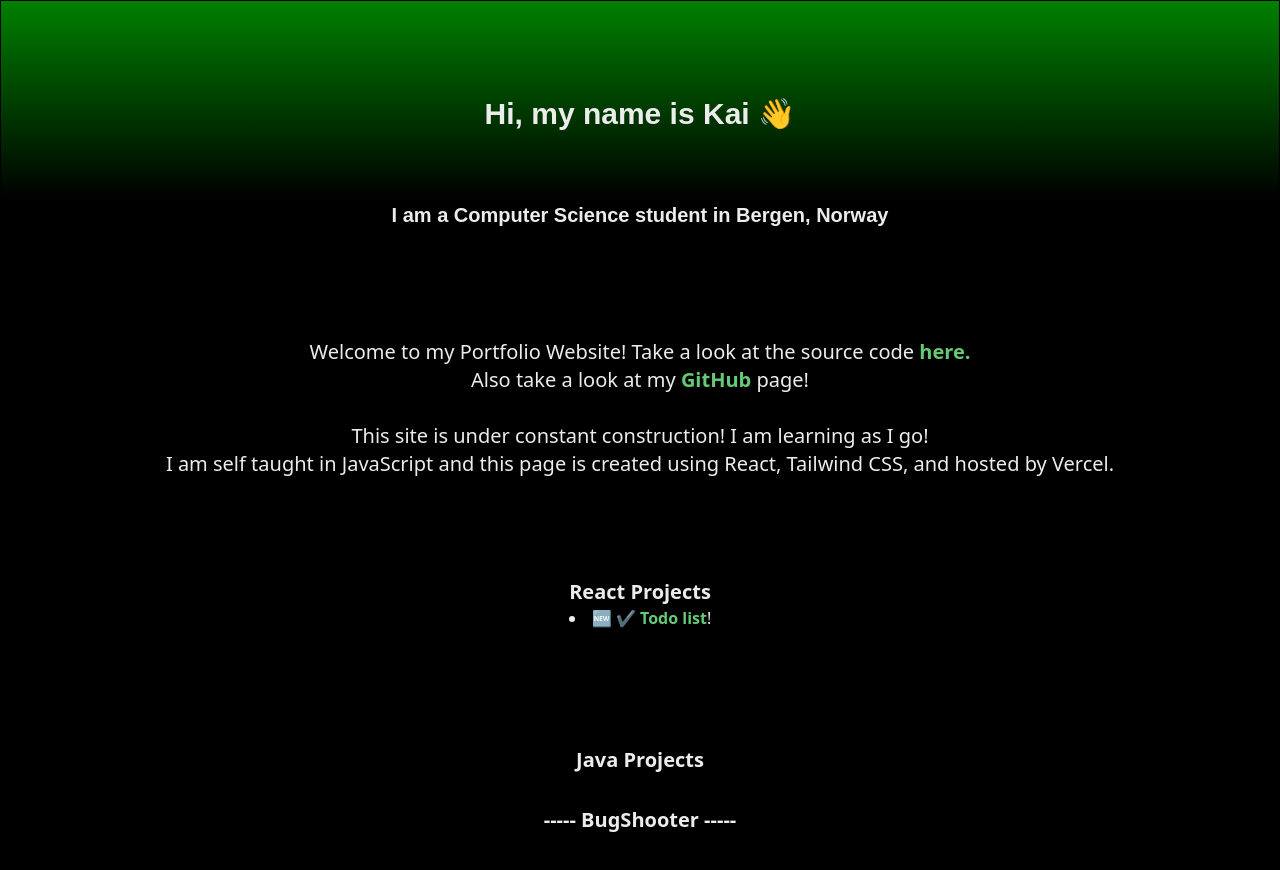
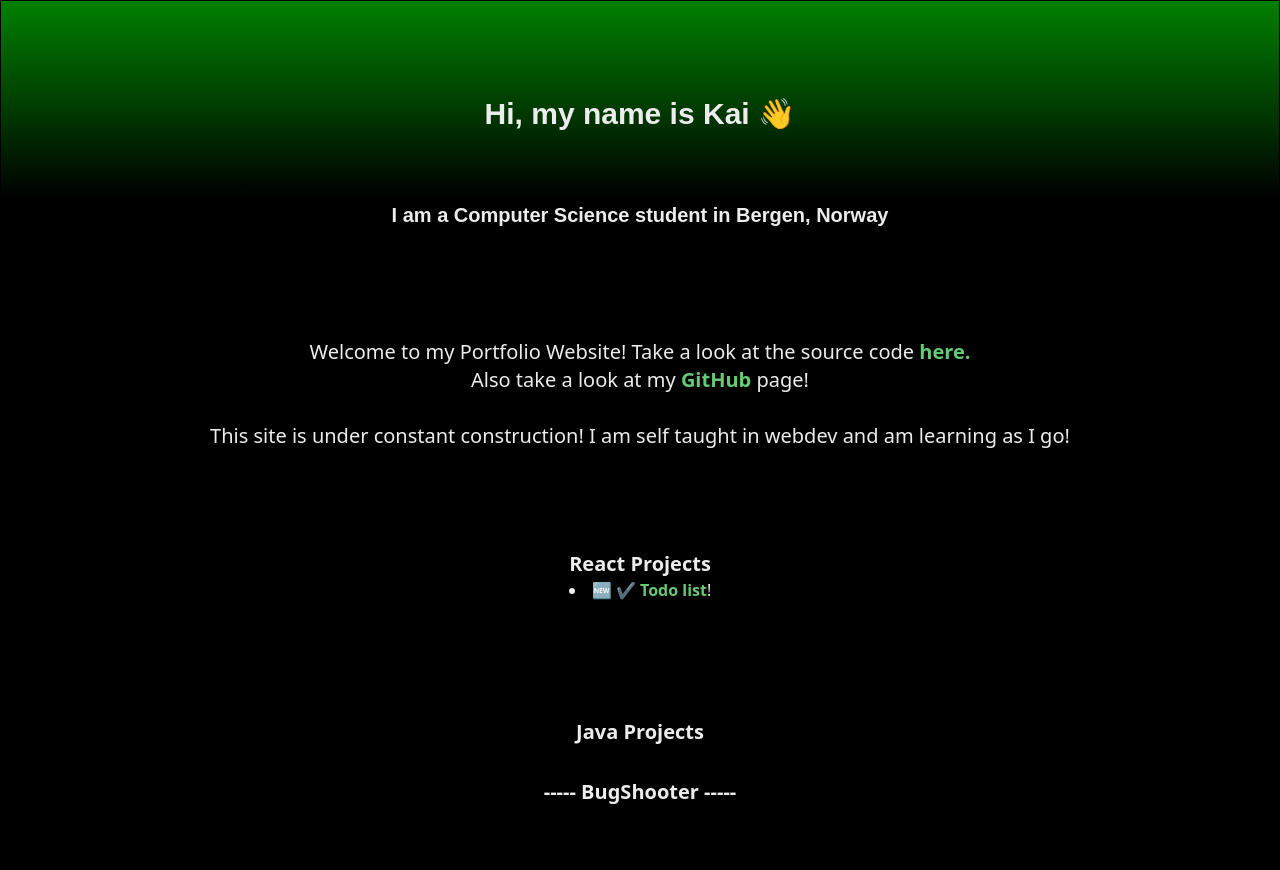
Before and after one commit to echo-webkom/how-to-sideprosjekt-workshop, a Next.js app: page / in a window 1280 px wide. Shown: the top 870 px of the page. Built offline with nearby package versions, Linux system fonts and the light colour scheme; grey boxes are pictures that could not be loaded.

Commit message:
edit front page

```diff
--- a/src/app/Introduction.tsx
+++ b/src/app/Introduction.tsx
@@ -14,8 +14,8 @@ export default function Introduction() {
           <a href="https://github.com/KWaloen" target="_blank" rel="noopener noreferrer" className="link">GitHub </a>
           page!
           <br></br><br></br>
-          This site is under constant construction! I am learning as I go! <br></br>
-          I am self taught in JavaScript and this page is created using React, Tailwind CSS, and hosted by Vercel.
+          This site is under constant construction! I am self taught in webdev and am learning as I go! <br></br>
+
         </div>
 
 
```
